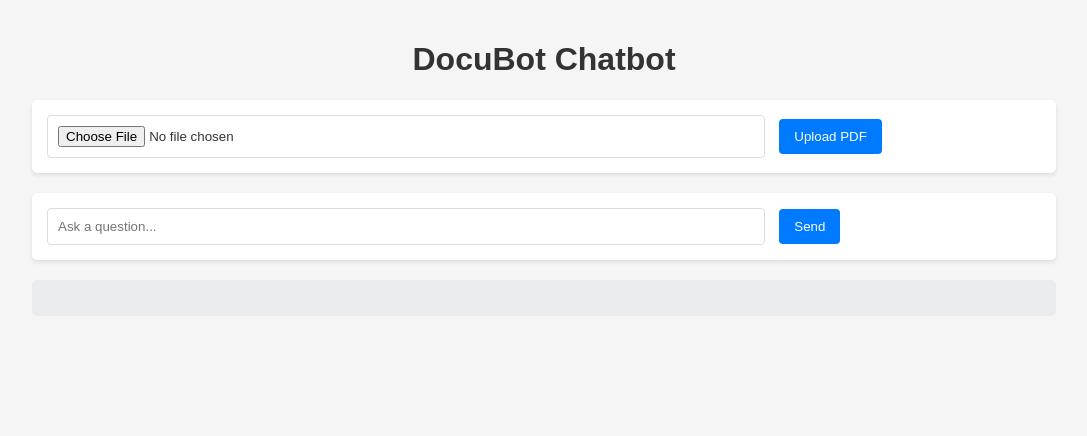
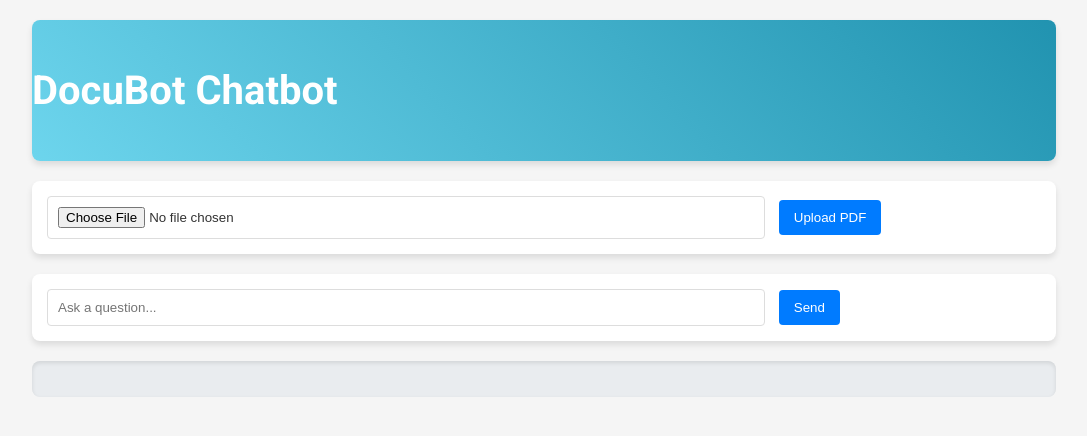
Before and after one commit to crazytrain328/DocuBot, a Django app: page / in a window 1280 px wide. Shown: the top 436 px of the page, without its empty margins (96-1183 px from the left). Run offline with Django 4.2, Linux system fonts and the light colour scheme.

Commit message:
fix: Changed style and Multiple Import fixes

```diff
--- a/DocuBot/settings.py
+++ b/DocuBot/settings.py
@@ -11,6 +11,7 @@ https://docs.djangoproject.com/en/4.2/ref/settings/
 """
 
 from pathlib import Path
+import os
 
 # Build paths inside the project like this: BASE_DIR / 'subdir'.
 BASE_DIR = Path(__file__).resolve().parent.parent
@@ -121,9 +122,7 @@ STATIC_URL = '/static/'
 MEDIA_URL= '/images/'
 
 
-STATICFILES_DIRS=[
-    BASE_DIR / 'static'
-]
+STATICFILES_DIRS = [os.path.join(BASE_DIR, 'static'),]
 
 # Default primary key field type
 # https://docs.djangoproject.com/en/4.2/ref/settings/#default-auto-field
--- a/static/styles/styles.css
+++ b/static/styles/styles.css
@@ -1,5 +1,7 @@
+@import url('https://fonts.googleapis.com/css?family=Roboto:400,700&display=swap');
+
 body {
-    font-family: Arial, sans-serif;
+    font-family: 'Roboto', Arial, sans-serif;
     margin: 0;
     padding: 0;
     background-color: #f5f5f5;
@@ -7,21 +9,29 @@ body {
 }
 
 .container {
-    width: 80%;
+    max-width: 80%;
     margin: auto;
     padding: 20px;
 }
 
 header {
-    text-align: center;
+    background: linear-gradient(45deg, #6dd5ed, #2193b0);
+    color: white;
+    padding: 20px 0;
+    border-radius: 8px;
+    box-shadow: 0 4px 6px rgba(0, 0, 0, 0.1);
     margin-bottom: 20px;
+}
+
+header h1 {
+    font-size: 2.5em;
 }
 
 .upload-section, .chat-section {
     background-color: #fff;
     padding: 15px;
-    border-radius: 5px;
-    box-shadow: 0 2px 4px rgba(0, 0, 0, 0.1);
+    border-radius: 8px;
+    box-shadow: 0 4px 6px rgba(0, 0, 0, 0.1);
     margin-bottom: 20px;
 }
 
@@ -31,6 +41,11 @@ input[type="text"], input[type="file"] {
     margin-right: 10px;
     border: 1px solid #ddd;
     border-radius: 4px;
+    transition: border-color 0.3s;
+}
+
+input[type="text"]:focus, input[type="file"]:hover {
+    border-color: #007bff;
 }
 
 button {
@@ -40,6 +55,7 @@ button {
     border: none;
     border-radius: 4px;
     cursor: pointer;
+    transition: background-color 0.3s;
 }
 
 button:hover {
@@ -49,5 +65,6 @@ button:hover {
 .response {
     background-color: #e9ecef;
     padding: 10px;
-    border-radius: 5px;
+    border-radius: 8px;
+    box-shadow: inset 0 2px 4px rgba(0, 0, 0, 0.1);
 }
--- a/templates/main.html
+++ b/templates/main.html
@@ -14,7 +14,7 @@
     {% block content %}
 
 
-    {% endblock %}
+    {% endblock content %}
 
 
 
```
